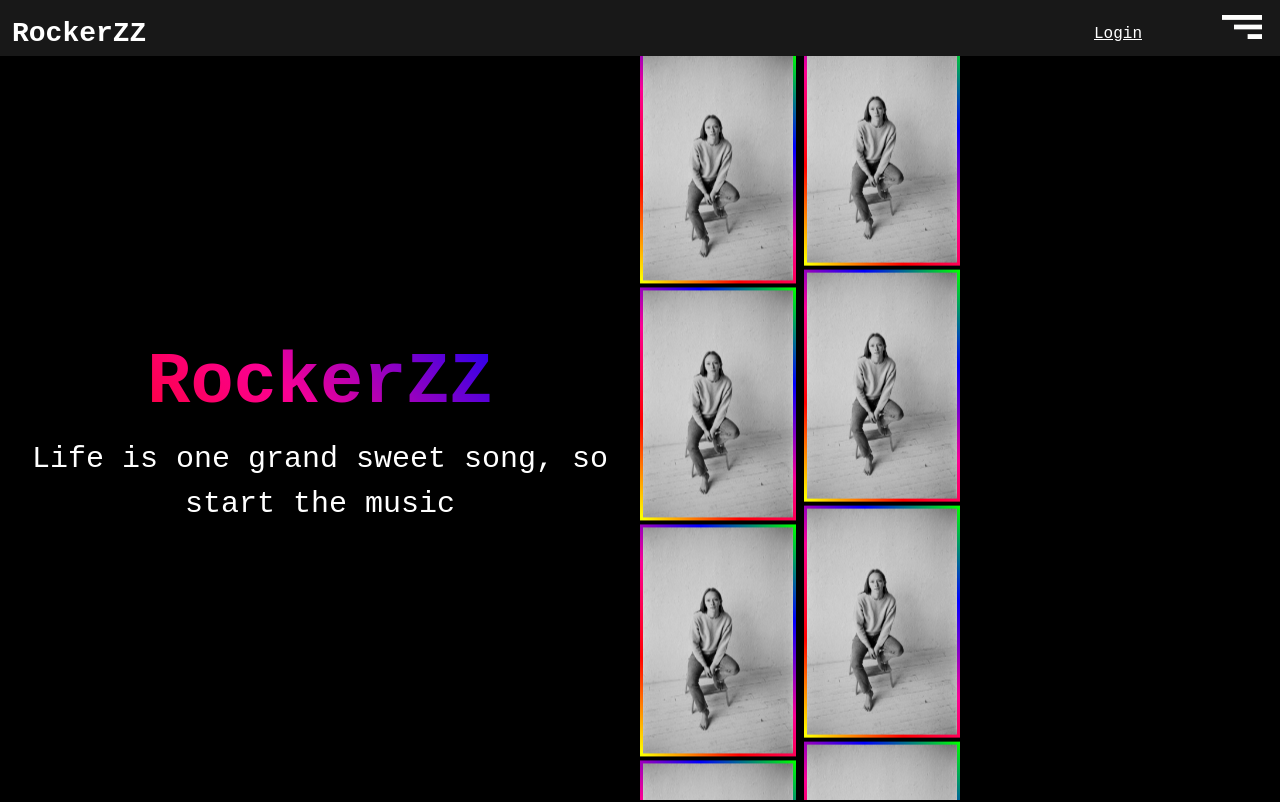
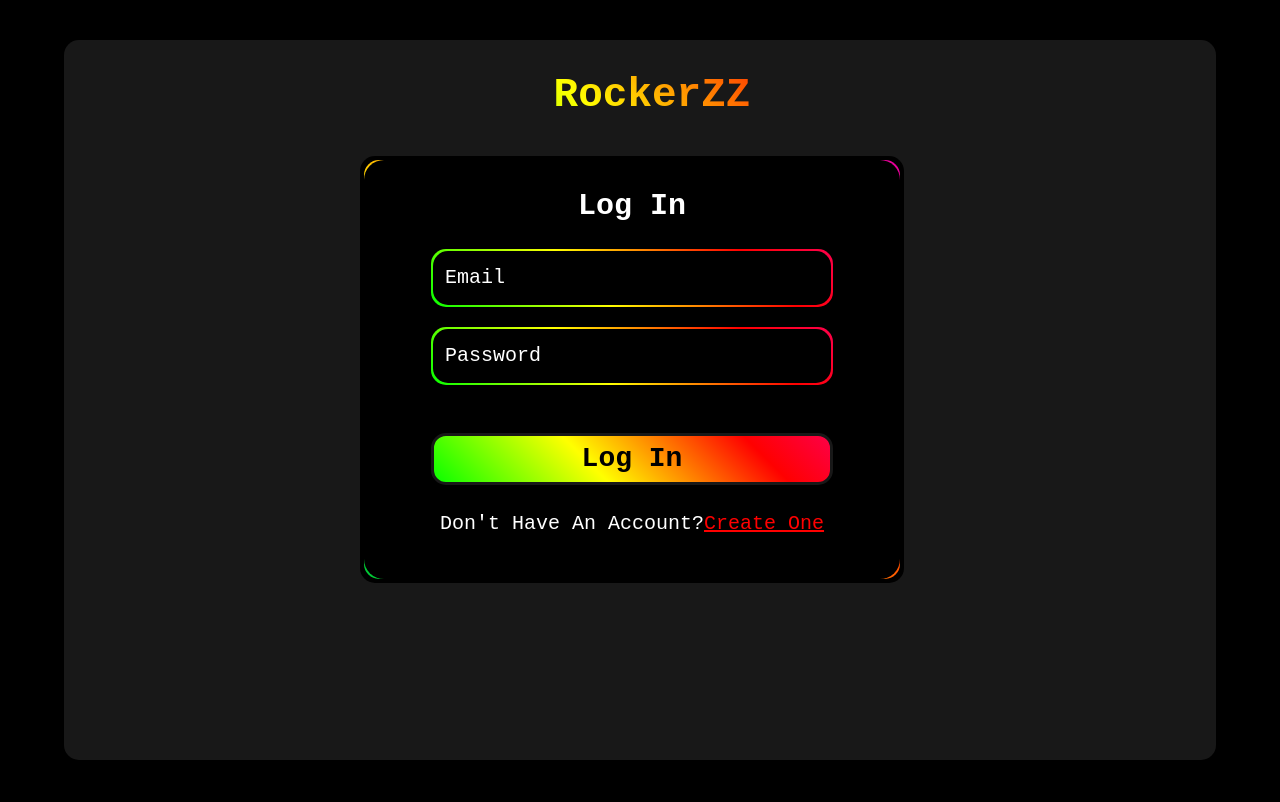
Before and after one commit to faria-karim-porna/react-js-music-rockerzz, a React (Create React App) app: page / in a window 1280 px wide. Shown: the top 802 px of the page. Built offline with nearby package versions, Linux system fonts and the light colour scheme.

Commit message:
Login Page Added

```diff
--- a/src/App.tsx
+++ b/src/App.tsx
@@ -4,11 +4,13 @@ import "./App.css";
 import LandingPage from "./components/pages/LandingPage/LandingPage";
 import "../src/css/style.css";
 import "../src/css/common.css";
+import LoginPage from "./components/pages/LoginPage/LoginPage";
 
 function App() {
   return (
     <body>
-      <LandingPage />
+      {/* <LandingPage /> */}
+      <LoginPage />
     </body>
   );
 }
--- /dev/null
+++ b/src/components/common/FormBody.tsx
@@ -0,0 +1,47 @@
+import React from "react";
+
+function FormBody() {
+  return (
+    <div className="login-form-card p-1">
+      <div className="login-form-border">
+        <div className="login-form-main d-flex justify-content-center align-items-center text-center pt-4 pb-4">
+          <div className="w-75 login-form-section">
+            <div className="d-flex justify-content-center align-items-center">
+              <div className="w-100">
+                <div className="form-name">Log In</div>
+                <form action="" className="d-flex justify-content-center">
+                  <div className="w-100">
+                    <div className="input-field">
+                      <input
+                        type="email"
+                        placeholder="Email"
+                        className="w-100"
+                      />
+                    </div>
+                    <div className="input-field">
+                      <input
+                        type="password"
+                        placeholder="Password"
+                        className="w-100"
+                      />
+                    </div>
+                    <div className="mb-4 mt-5">
+                      <input type="submit" value="Log In" className="w-100" />
+                    </div>
+                  </div>
+                </form>
+              </div>
+            </div>
+
+            <p className="login-text text-center">
+              Don't Have An Account?
+              <span className="login-link-text">Create One</span>
+            </p>
+          </div>
+        </div>
+      </div>
+    </div>
+  );
+}
+
+export default FormBody;
--- /dev/null
+++ b/src/components/pages/LoginPage/LoginPage.tsx
@@ -0,0 +1,21 @@
+import React from "react";
+import FormBody from "../../common/FormBody";
+
+function LoginPage() {
+  return (
+    <div className="login-page d-flex justify-content-center align-items-center">
+      <div className="d-flex login-section justify-content-center">
+        <div className="w-50">
+          <div>
+            <div className="sub-section-name pl-4 text-center">RockerZZ</div>
+            <div className="w-100 pt-4 pb-2 pr-4 pl-2">
+              <FormBody />
+            </div>
+          </div>
+        </div>
+      </div>
+    </div>
+  );
+}
+
+export default LoginPage;
--- a/src/css/style.css
+++ b/src/css/style.css
@@ -131,7 +131,19 @@ body {
 }
 .title {
   font-size: 72px;
-  background: -webkit-linear-gradient(45deg, #fb0094, #00f, #0f0, #ff0, #f00, #fb0094, #00f, #0f0, #ff0, #f00);
+  background: -webkit-linear-gradient(
+    45deg,
+    #fb0094,
+    #00f,
+    #0f0,
+    #ff0,
+    #f00,
+    #fb0094,
+    #00f,
+    #0f0,
+    #ff0,
+    #f00
+  );
   -webkit-background-clip: text;
   -webkit-text-fill-color: transparent;
   font-weight: 800;
@@ -170,7 +182,19 @@ body {
 .stripe-single-image {
   margin-top: 4px;
   margin-bottom: 4px;
-  background: linear-gradient(45deg, #fb0094, #00f, #0f0, #ff0, #f00, #fb0094, #00f, #0f0, #ff0, #f00);
+  background: linear-gradient(
+    45deg,
+    #fb0094,
+    #00f,
+    #0f0,
+    #ff0,
+    #f00,
+    #fb0094,
+    #00f,
+    #0f0,
+    #ff0,
+    #f00
+  );
   padding: 3px;
   background-size: 400%;
   animation: colorAnimate 20s linear infinite;
@@ -243,7 +267,19 @@ body {
   width: 300px;
   height: 300px;
   border-radius: 50%;
-  background: linear-gradient(45deg, #fb0094, #00f, #0f0, #ff0, #f00, #fb0094, #00f, #0f0, #ff0, #f00);
+  background: linear-gradient(
+    45deg,
+    #fb0094,
+    #00f,
+    #0f0,
+    #ff0,
+    #f00,
+    #fb0094,
+    #00f,
+    #0f0,
+    #ff0,
+    #f00
+  );
   background-size: 400%;
   animation: colorAnimate 20s linear infinite;
   transition: transform 0.7s ease-in-out;
@@ -269,7 +305,19 @@ body {
 }
 
 .cd-disk-inner {
-  background: linear-gradient(45deg, #fb0094, #00f, #0f0, #ff0, #f00, #fb0094, #00f, #0f0, #ff0, #f00);
+  background: linear-gradient(
+    45deg,
+    #fb0094,
+    #00f,
+    #0f0,
+    #ff0,
+    #f00,
+    #fb0094,
+    #00f,
+    #0f0,
+    #ff0,
+    #f00
+  );
   background-size: 400%;
   width: 140px;
   height: 140px;
@@ -295,7 +343,19 @@ body {
 }
 
 .album-card-border:hover {
-  background: linear-gradient(45deg, #fb0094, #00f, #0f0, #ff0, #f00, #fb0094, #00f, #0f0, #ff0, #f00);
+  background: linear-gradient(
+    45deg,
+    #fb0094,
+    #00f,
+    #0f0,
+    #ff0,
+    #f00,
+    #fb0094,
+    #00f,
+    #0f0,
+    #ff0,
+    #f00
+  );
   background-size: 400%;
   animation: colorAnimate 20s linear infinite;
   transform: scale(1.1);
@@ -322,7 +382,19 @@ body {
 }
 
 .album-genre-border {
-  background: linear-gradient(45deg, #fb0094, #00f, #0f0, #ff0, #f00, #fb0094, #00f, #0f0, #ff0, #f00);
+  background: linear-gradient(
+    45deg,
+    #fb0094,
+    #00f,
+    #0f0,
+    #ff0,
+    #f00,
+    #fb0094,
+    #00f,
+    #0f0,
+    #ff0,
+    #f00
+  );
   background-size: 400%;
   padding: 1px;
   border-radius: 50px;
@@ -338,7 +410,19 @@ body {
 
 .album-genre-text {
   font-size: 15px;
-  background: -webkit-linear-gradient(45deg, #fb0094, #00f, #0f0, #ff0, #f00, #fb0094, #00f, #0f0, #ff0, #f00);
+  background: -webkit-linear-gradient(
+    45deg,
+    #fb0094,
+    #00f,
+    #0f0,
+    #ff0,
+    #f00,
+    #fb0094,
+    #00f,
+    #0f0,
+    #ff0,
+    #f00
+  );
   -webkit-background-clip: text;
   -webkit-text-fill-color: transparent;
   font-weight: 800;
@@ -348,7 +432,19 @@ body {
 
 .fa-play-circle {
   font-size: 65px;
-  background: -webkit-linear-gradient(45deg, #fb0094, #00f, #0f0, #ff0, #f00, #fb0094, #00f, #0f0, #ff0, #f00);
+  background: -webkit-linear-gradient(
+    45deg,
+    #fb0094,
+    #00f,
+    #0f0,
+    #ff0,
+    #f00,
+    #fb0094,
+    #00f,
+    #0f0,
+    #ff0,
+    #f00
+  );
   -webkit-background-clip: text;
   -webkit-text-fill-color: transparent;
   animation: colorAnimate 20s linear infinite;
@@ -379,7 +475,19 @@ body {
 
 .coming-soon-main-text {
   font-size: 70px;
-  background: -webkit-linear-gradient(45deg, #fb0094, #00f, #0f0, #ff0, #f00, #fb0094, #00f, #0f0, #ff0, #f00);
+  background: -webkit-linear-gradient(
+    45deg,
+    #fb0094,
+    #00f,
+    #0f0,
+    #ff0,
+    #f00,
+    #fb0094,
+    #00f,
+    #0f0,
+    #ff0,
+    #f00
+  );
   -webkit-background-clip: text;
   -webkit-text-fill-color: transparent;
   font-weight: 800;
@@ -392,7 +500,19 @@ body {
 }
 
 .coming-soon-album-genre-border {
-  background: linear-gradient(45deg, #fb0094, #00f, #0f0, #ff0, #f00, #fb0094, #00f, #0f0, #ff0, #f00);
+  background: linear-gradient(
+    45deg,
+    #fb0094,
+    #00f,
+    #0f0,
+    #ff0,
+    #f00,
+    #fb0094,
+    #00f,
+    #0f0,
+    #ff0,
+    #f00
+  );
   background-size: 400%;
   padding: 1px;
   border-radius: 50px;
@@ -408,7 +528,19 @@ body {
 
 .coming-soon-album-genre-text {
   font-size: 40px;
-  background: -webkit-linear-gradient(45deg, #fb0094, #00f, #0f0, #ff0, #f00, #fb0094, #00f, #0f0, #ff0, #f00);
+  background: -webkit-linear-gradient(
+    45deg,
+    #fb0094,
+    #00f,
+    #0f0,
+    #ff0,
+    #f00,
+    #fb0094,
+    #00f,
+    #0f0,
+    #ff0,
+    #f00
+  );
   -webkit-background-clip: text;
   -webkit-text-fill-color: transparent;
   font-weight: 800;
@@ -417,7 +549,19 @@ body {
 }
 
 .coming-soon-album-card-border {
-  background: linear-gradient(45deg, #fb0094, #00f, #0f0, #ff0, #f00, #fb0094, #00f, #0f0, #ff0, #f00);
+  background: linear-gradient(
+    45deg,
+    #fb0094,
+    #00f,
+    #0f0,
+    #ff0,
+    #f00,
+    #fb0094,
+    #00f,
+    #0f0,
+    #ff0,
+    #f00
+  );
   background-size: 400%;
   animation: colorAnimate 20s linear infinite;
   height: 500px;
@@ -455,7 +599,19 @@ body {
 }
 
 .popular-artist-card-border {
-  background: linear-gradient(45deg, #fb0094, #00f, #0f0, #ff0, #f00, #fb0094, #00f, #0f0, #ff0, #f00);
+  background: linear-gradient(
+    45deg,
+    #fb0094,
+    #00f,
+    #0f0,
+    #ff0,
+    #f00,
+    #fb0094,
+    #00f,
+    #0f0,
+    #ff0,
+    #f00
+  );
   margin-left: 5px;
   margin-right: 5px;
   background-size: 400%;
@@ -500,7 +656,19 @@ body {
 .popular-artist-name {
   height: 230px;
   font-size: 20px;
-  background: -webkit-linear-gradient(45deg, #fb0094, #00f, #0f0, #ff0, #f00, #fb0094, #00f, #0f0, #ff0, #f00);
+  background: -webkit-linear-gradient(
+    45deg,
+    #fb0094,
+    #00f,
+    #0f0,
+    #ff0,
+    #f00,
+    #fb0094,
+    #00f,
+    #0f0,
+    #ff0,
+    #f00
+  );
   -webkit-background-clip: text;
   -webkit-text-fill-color: transparent;
   font-weight: 900;
@@ -534,7 +702,19 @@ body {
 }
 
 .genres-category-card:hover .genre-text {
-  background: -webkit-linear-gradient(45deg, #fb0094, #00f, #0f0, #ff0, #f00, #fb0094, #00f, #0f0, #ff0, #f00);
+  background: -webkit-linear-gradient(
+    45deg,
+    #fb0094,
+    #00f,
+    #0f0,
+    #ff0,
+    #f00,
+    #fb0094,
+    #00f,
+    #0f0,
+    #ff0,
+    #f00
+  );
   -webkit-background-clip: text;
   -webkit-text-fill-color: transparent;
   font-weight: 800;
@@ -543,7 +723,19 @@ body {
 }
 
 .genres-category-border {
-  background: linear-gradient(45deg, #fb0094, #00f, #0f0, #ff0, #f00, #fb0094, #00f, #0f0, #ff0, #f00);
+  background: linear-gradient(
+    45deg,
+    #fb0094,
+    #00f,
+    #0f0,
+    #ff0,
+    #f00,
+    #fb0094,
+    #00f,
+    #0f0,
+    #ff0,
+    #f00
+  );
   background-size: 400%;
   border-radius: 15px;
   height: 100%;
@@ -572,7 +764,19 @@ body {
 }
 
 .top-chart-category-border {
-  background: linear-gradient(45deg, #fb0094, #00f, #0f0, #ff0, #f00, #fb0094, #00f, #0f0, #ff0, #f00);
+  background: linear-gradient(
+    45deg,
+    #fb0094,
+    #00f,
+    #0f0,
+    #ff0,
+    #f00,
+    #fb0094,
+    #00f,
+    #0f0,
+    #ff0,
+    #f00
+  );
   background-size: 400%;
   border-radius: 15px;
   height: 100%;
@@ -607,18 +811,152 @@ body {
   border-radius: 50%;
   height: 50px;
   width: 50px;
-  background: linear-gradient(45deg, #fb0094, #00f, #0f0, #ff0, #f00, #fb0094, #00f, #0f0, #ff0, #f00);
+  background: linear-gradient(
+    45deg,
+    #fb0094,
+    #00f,
+    #0f0,
+    #ff0,
+    #f00,
+    #fb0094,
+    #00f,
+    #0f0,
+    #ff0,
+    #f00
+  );
   background-size: 400%;
   animation: colorAnimate 20s linear infinite;
   color: black;
 }
 
-/* .top-chart-button:hover .fa-play{
-    color: black;
-    border-radius: 50%;
-    height: 50px;
-    width: 50px;
-    background: linear-gradient(45deg, #fb0094, #00f, #0f0, #ff0, #f00, #fb0094, #00f, #0f0, #ff0, #f00);
-    background-size: 400%;
-    animation: colorAnimate 20s linear infinite;
-} */
+/************************** Login Page ***********************/
+
+.login-form-section {
+  z-index: 0;
+}
+
+.login-page {
+  min-height: 100vh;
+}
+
+.login-section {
+  background-color: rgb(24, 24, 24);
+  border-radius: 15px;
+  width: 90vw;
+  min-height: 90vh;
+}
+
+.login-form-card {
+  background-color: black;
+  border-radius: 15px;
+  z-index: -5;
+}
+
+.login-form-border {
+  background: linear-gradient(
+    45deg,
+    #fb0094,
+    #00f,
+    #0f0,
+    #ff0,
+    #f00,
+    #fb0094,
+    #00f,
+    #0f0,
+    #ff0,
+    #f00
+  );
+  background-size: 400%;
+  border-radius: 15px;
+  height: 100%;
+  animation: colorAnimate 20s linear infinite;
+  z-index: -4;
+}
+
+.login-form-main {
+  background-color: black;
+  border-radius: 20px;
+  height: 100%;
+  font-size: 20px;
+  z-index: -3;
+}
+
+.input-field {
+  margin-top: 20px;
+  background: linear-gradient(
+    45deg,
+    #fb0094,
+    #00f,
+    #0f0,
+    #ff0,
+    #f00,
+    #fb0094,
+    #00f,
+    #0f0,
+    #ff0,
+    #f00
+  );
+  background-size: 400%;
+  border-radius: 15px;
+  padding: 2px;
+  animation: colorAnimate 20s linear infinite;
+}
+
+input[type="email"],
+input[type="password"] {
+  color: white;
+  padding: 12px;
+  border: none;
+  border-radius: 15px;
+  background-color: black;
+  font-size: 20px;
+}
+
+input[type="submit"] {
+  background: linear-gradient(
+    45deg,
+    #fb0094,
+    #00f,
+    #0f0,
+    #ff0,
+    #f00,
+    #fb0094,
+    #00f,
+    #0f0,
+    #ff0,
+    #f00
+  );
+  background-size: 400%;
+  border-radius: 15px;
+  padding: 2px;
+  animation: colorAnimate 20s linear infinite;
+  color: black;
+  border: none;
+  cursor: pointer;
+  border: 3px solid rgb(24, 24, 24);
+  font-size: 28px;
+  font-weight: 900;
+}
+
+::placeholder {
+  color: white;
+  font-size: 20px;
+}
+
+input:focus {
+  outline: none !important;
+}
+
+.main-form-body {
+  height: 100vh;
+}
+.form-name {
+  font-size: 30px;
+  font-weight: 900;
+}
+
+.login-link-text {
+  color: red;
+  text-decoration: underline;
+  cursor: pointer;
+}
```
